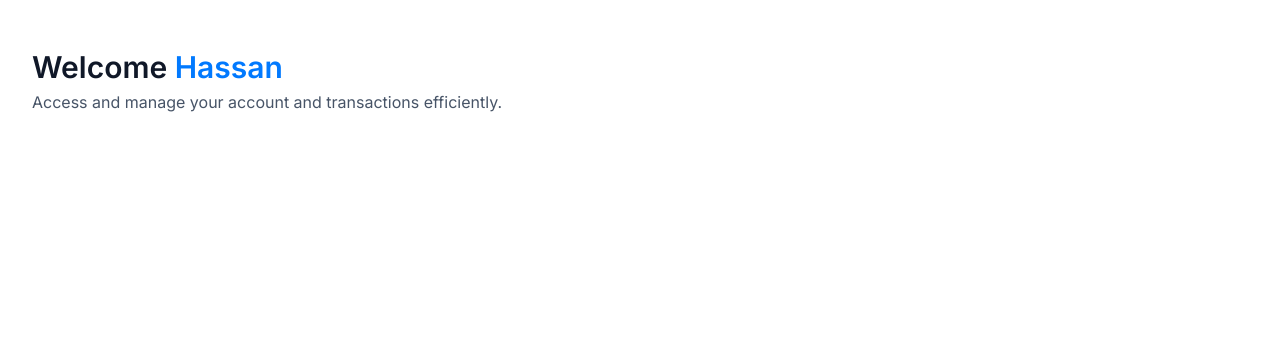
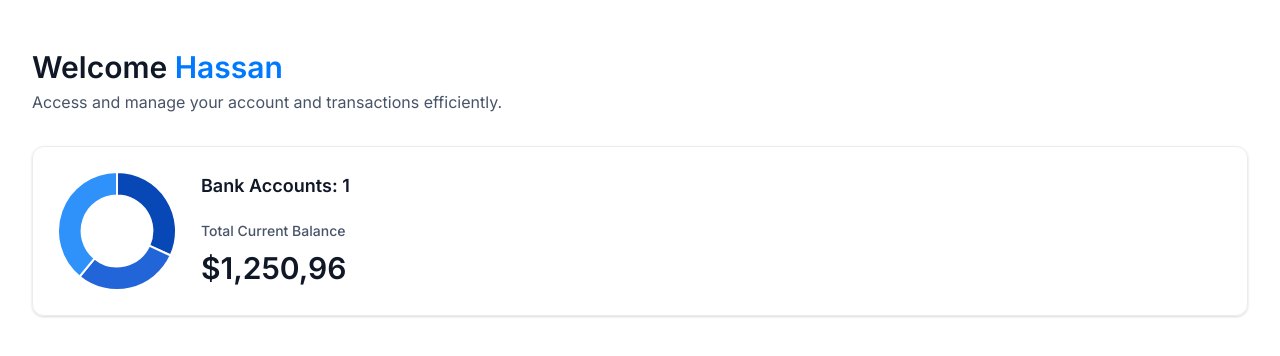
Before and after one commit to SyeddHassan/Horizon, a Next.js app: page / in a window 1280 px wide. Shown: the top 356 px of the page. Built offline with nearby package versions, Linux system fonts and the light colour scheme.

Commit message:
implememnt total balane box component along with its two include components, donught chart and animated counter

```diff
--- a/app/(root)/page.tsx
+++ b/app/(root)/page.tsx
@@ -1,4 +1,5 @@
 import HeaderBox from "@/components/header-box";
+import TotalBalanceBox from "@/components/total-balance-box";
 
 const Home = async () => {
   const loggedIn = { firstName: "Hassan" };
@@ -14,7 +15,11 @@
             subtext="Access and manage your account and transactions efficiently."
           />
 
-          {/* Total Balance Box Component Here */}
+          <TotalBalanceBox
+            accounts={[]}
+            totalBanks={1}
+            totalCurrentBalance={1250.96}
+          />
         </header>
 
         {/* Recent Transitions Component Here */}
--- /dev/null
+++ b/components/animated-counter.tsx
@@ -0,0 +1,13 @@
+"use client";
+
+import CountUp from "react-countup";
+
+const AnimatedCounter = ({ amount }: { amount: number }) => {
+  return (
+    <div className="w-full">
+      <CountUp decimals={2} decimal="," prefix="$" end={amount} />
+    </div>
+  );
+};
+
+export default AnimatedCounter;
--- /dev/null
+++ b/components/doughnut-chat.tsx
@@ -0,0 +1,38 @@
+"use client";
+
+import { Chart as ChartJS, ArcElement, Tooltip, Legend } from "chart.js";
+import { Doughnut } from "react-chartjs-2";
+
+ChartJS.register(ArcElement, Tooltip, Legend);
+
+const DoughnutChart = ({ accounts }: DoughnutChartProps) => {
+  const accountNames = accounts.map((a) => a.name);
+  const balances = accounts.map((a) => a.currentBalance);
+
+  const data = {
+    datasets: [
+      {
+        label: "Banks",
+        data: [1240, 1134, 1523],
+        backgroundColor: ["#0747b6", "#2265d8", "#2f91fa"],
+      },
+    ],
+    labels: ["Bank 1", "Bank 2", "Bank 3"],
+  };
+
+  return (
+    <Doughnut
+      data={data}
+      options={{
+        cutout: "60%",
+        plugins: {
+          legend: {
+            display: false,
+          },
+        },
+      }}
+    />
+  );
+};
+
+export default DoughnutChart;
--- /dev/null
+++ b/components/total-balance-box.tsx
@@ -0,0 +1,29 @@
+import DoughnutChart from "./doughnut-chat";
+import AnimatedCounter from "./animated-counter";
+
+const TotalBalanceBox = ({
+  accounts = [],
+  totalBanks,
+  totalCurrentBalance,
+}: TotalBalanceBoxProps) => {
+  return (
+    <section className="total-balance">
+      <div className="total-balance-chart">
+        <DoughnutChart accounts={accounts} />
+      </div>
+
+      <div className="flex flex-col gap-6">
+        <h2 className="header-2">Bank Accounts: {totalBanks}</h2>
+        <div className="flex flex-col gap-2">
+          <p className="total-balance-label">Total Current Balance</p>
+
+          <div className="total-balance-amount flex-center gap-2">
+            <AnimatedCounter amount={totalCurrentBalance} />
+          </div>
+        </div>
+      </div>
+    </section>
+  );
+};
+
+export default TotalBalanceBox;
--- a/package.json
+++ b/package.json
@@ -10,12 +10,15 @@
   },
   "dependencies": {
     "@radix-ui/react-slot": "^1.1.0",
+    "chart.js": "^4.4.4",
     "class-variance-authority": "^0.7.0",
     "clsx": "^2.1.1",
     "lucide-react": "^0.441.0",
     "next": "14.2.11",
     "query-string": "^9.1.0",
     "react": "^18",
+    "react-chartjs-2": "^5.2.0",
+    "react-countup": "^6.5.3",
     "react-dom": "^18",
     "tailwind-merge": "^2.5.2",
     "tailwindcss-animate": "^1.0.7",
```
Also changed, not shown: 1 other file (tests, documents, lock files or other folders).
